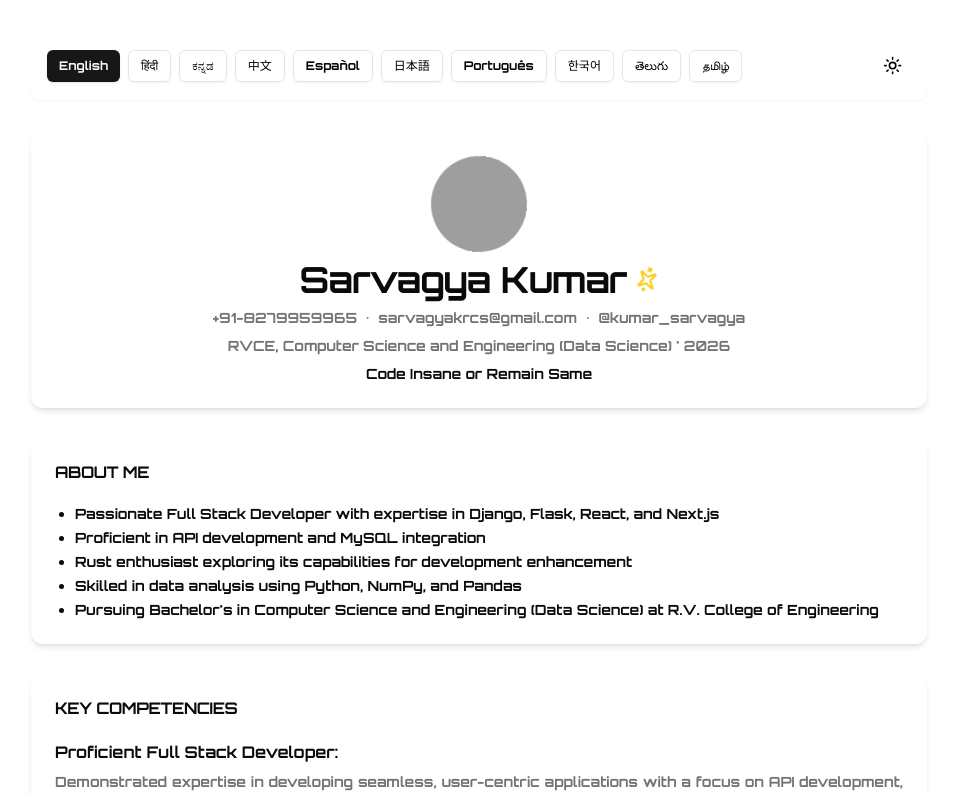
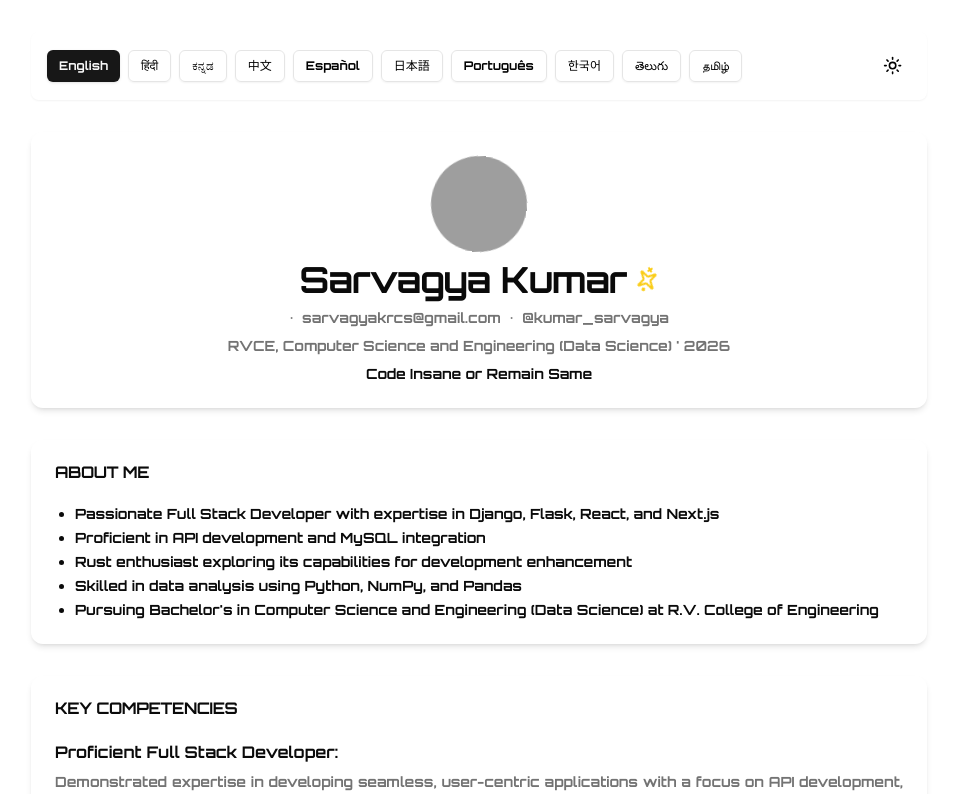
Before and after one commit to sarvagyakrcs/resume, a Next.js app: page /en in a window 1280 px wide. Shown: the top 794 px of the page, without its empty margins (161-1118 px from the left). Built offline with nearby package versions, Linux system fonts and the light colour scheme; grey boxes are pictures that could not be loaded.

Commit message:
cosmetic changes

```diff
--- a/src/app/[lang]/page.tsx
+++ b/src/app/[lang]/page.tsx
@@ -176,7 +176,6 @@ export default function Resume({ params }: { params: { lang: Lang } }) {
                   <Skeleton className="h-4 w-full" />
                 ) : (
                   <>
-                    <Link href="tel:+918279959965" className="hover:underline block sm:inline">+91-8279959965</Link>
                     <span className="hidden sm:inline">•</span>
                     <Link href="mailto:sarvagyakrcs@gmail.com" className="hover:underline block sm:inline">sarvagyakrcs@gmail.com</Link>
                     <span className="hidden sm:inline">•</span>
```
